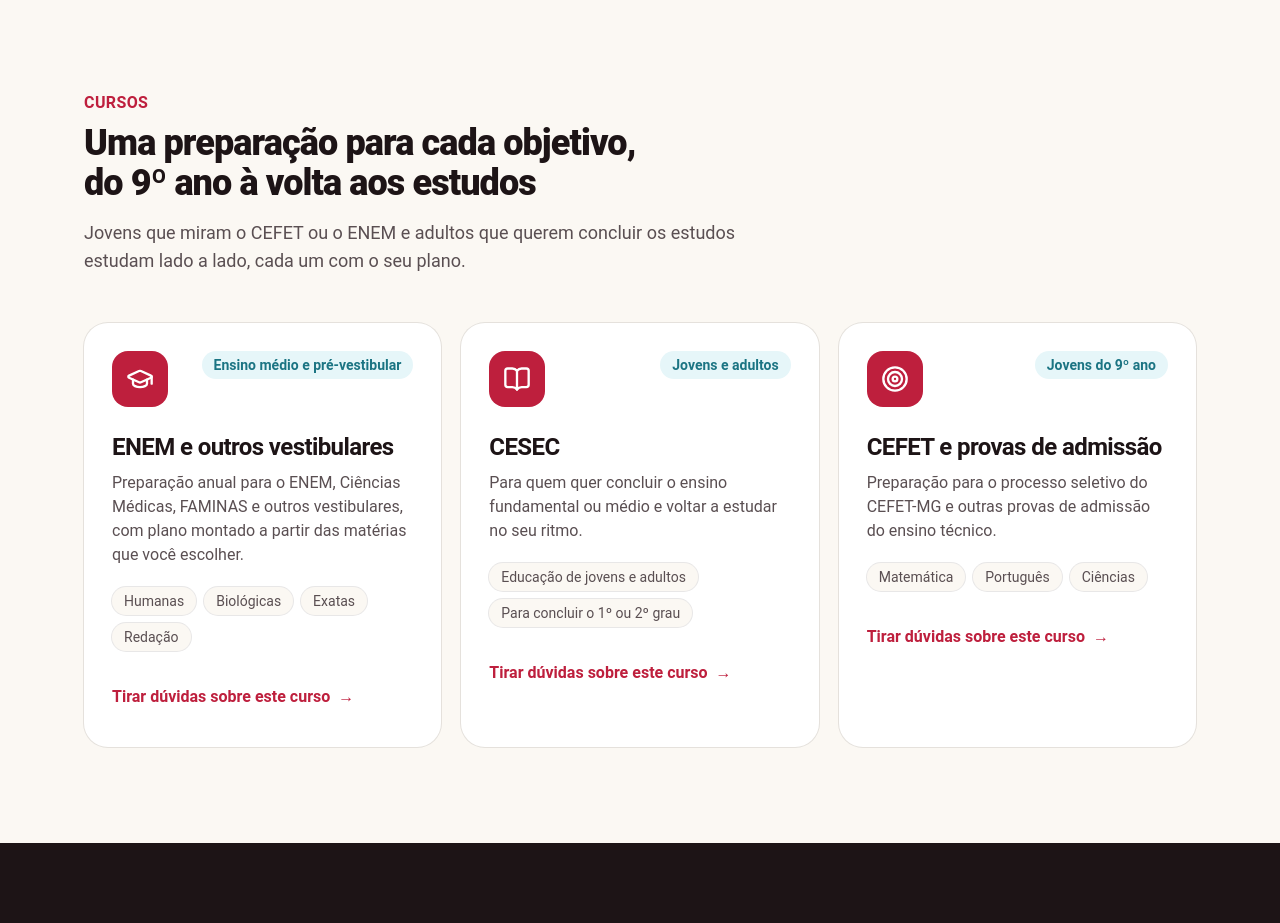
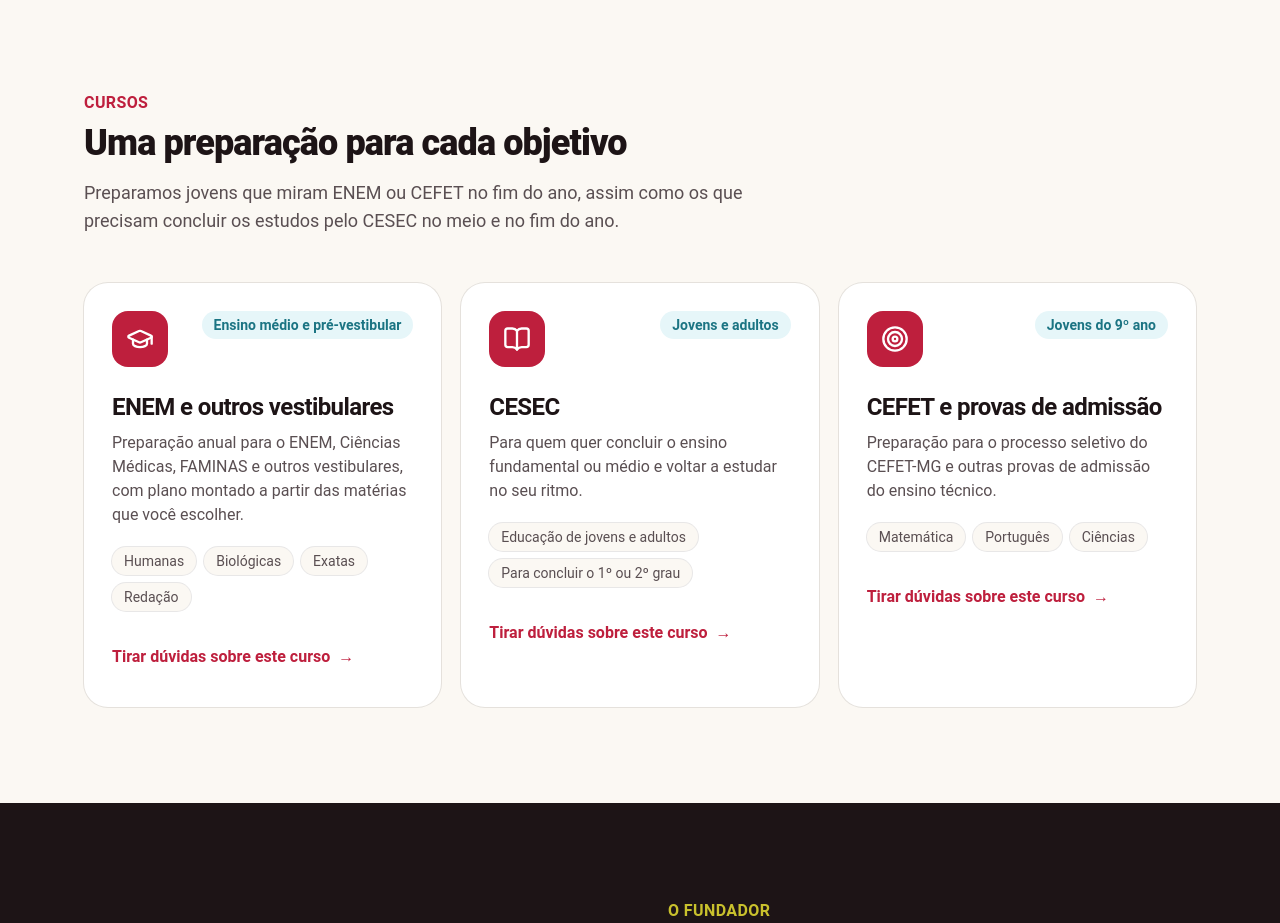
Before and after one commit to pedrorosemberg/pensibh, an Astro site in the folder site-v2/: page / in a window 1280 px wide. Shown: the part 1480-2403 px from the top of the page. Built offline with nearby package versions, Linux system fonts and the light colour scheme; Astro itself is replaced by a stand-in of ours; no server answers.

Commit message:
altera o texto.

```diff
--- a/site-v2/src/pages/index.astro
+++ b/site-v2/src/pages/index.astro
@@ -184,11 +184,10 @@ const year = new Date().getFullYear();
       <div class="max-w-2xl" data-reveal>
         <p class="font-semibold uppercase tracking-wide text-pensi">Cursos</p>
         <h2 id="cursos-titulo" class="mt-2 text-balance text-3xl font-black tracking-tight sm:text-4xl">
-          Uma preparação para cada objetivo, do 9º ano à volta aos estudos
+          Uma preparação para cada objetivo
         </h2>
         <p class="mt-4 text-lg text-tinta-600">
-          Jovens que miram o CEFET ou o ENEM e adultos que querem concluir os estudos estudam lado a lado, cada um com o
-          seu plano.
+          Preparamos jovens que miram  ENEM ou CEFET no fim do ano, assim como os que precisam concluir os estudos pelo CESEC no meio e no fim do ano.
         </p>
       </div>
       <ul class="mt-12 grid gap-5 sm:grid-cols-2 lg:grid-cols-3">
```
